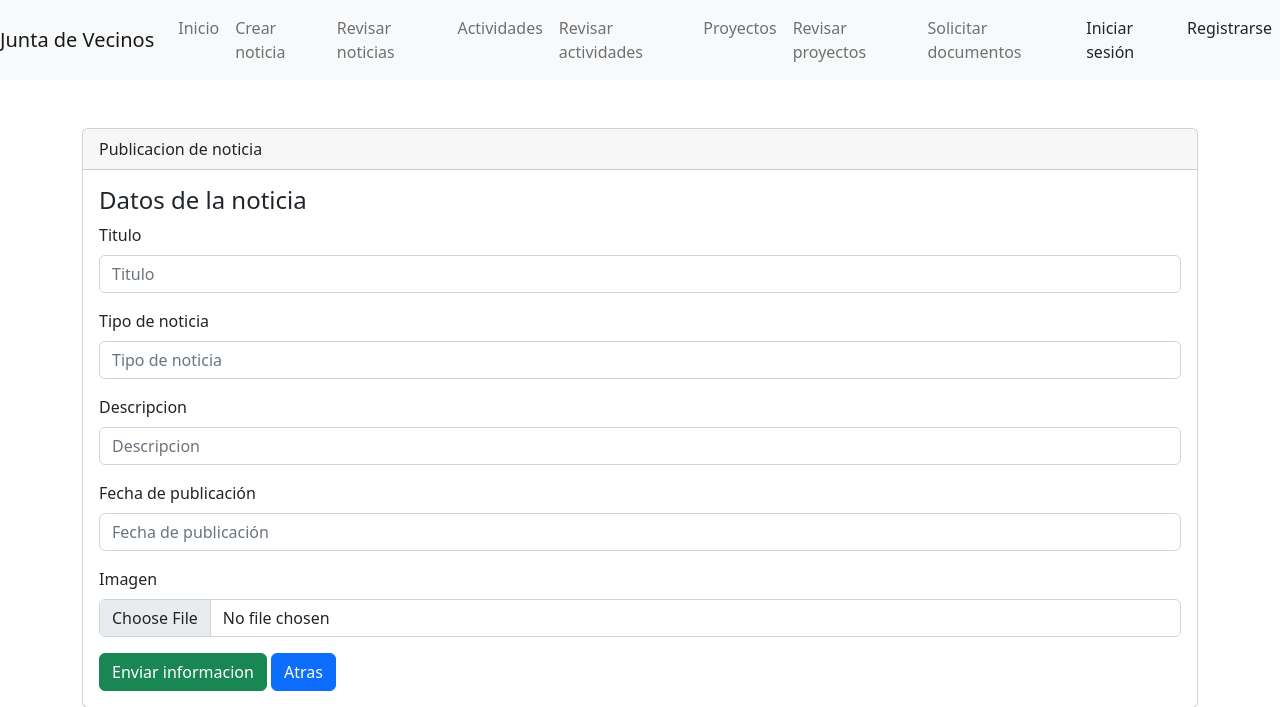
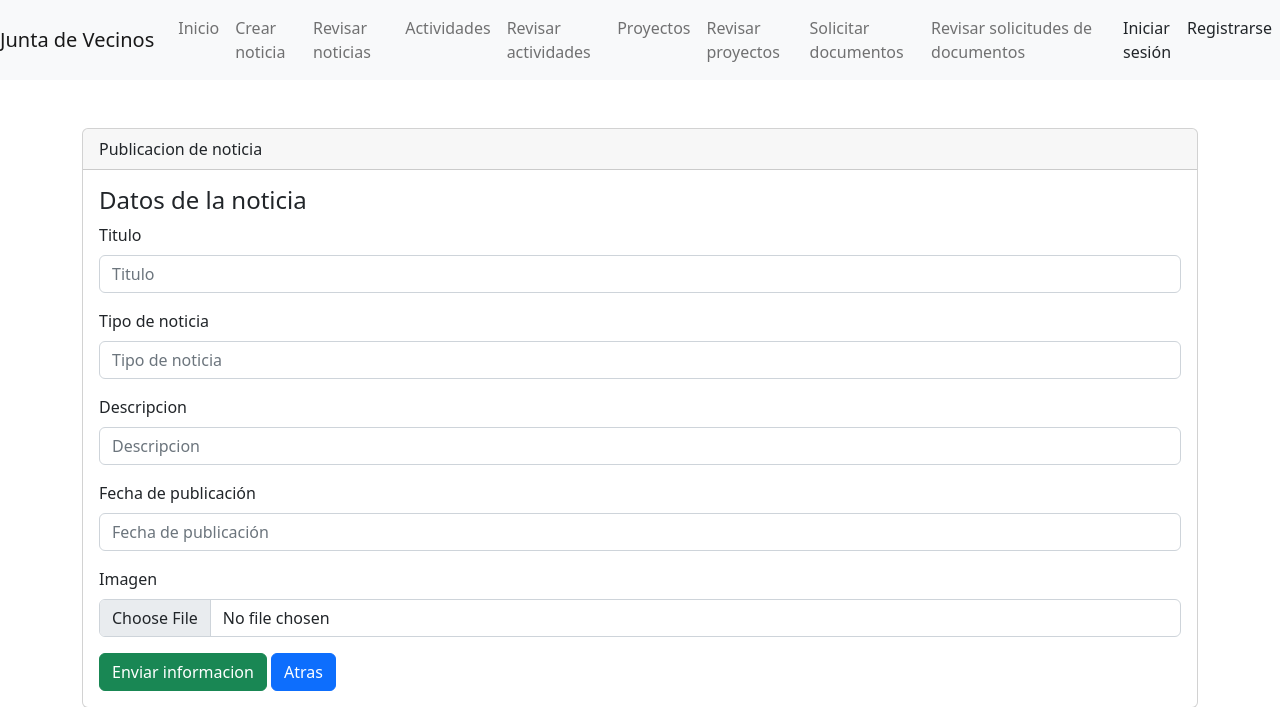
Before and after one commit to gio-m/SUT_JuntaVecinos, a Django app: page /juntas/crear in a window 1280 px wide. Shown: the top 707 px of the page. Run offline with Django 3.2, Linux system fonts and the light colour scheme; some libraries are stand-ins or nearby versions.

Commit message:
revisar documentos

```diff
--- a/juntavecinos/templates/base.html
+++ b/juntavecinos/templates/base.html
@@ -49,10 +49,13 @@
           <li class="nav-item">
             <a class="nav-link" href="{% url 'solicitud_documentos' %}">Solicitar documentos</a>
           </li>
+          <li class="nav-item">
+            <a class="nav-link" href="{% url 'revisardocumentos' %}">Revisar solicitudes de documentos</a>
+          </li>
 
         </ul>
       </div>
-      <ul class="navbar-nav ml-auto"> <!-- Para alinear a la derecha -->
+      <ul class="navbar-nav ml-auto">
         {% if request.user.is_authenticated %}
         <li class="nav-item"><a href="#" class="nav-link link-dark px-2">@{{ user.username | upper }}</a></li>
         <li class="nav-item"><a href="{% url 'logout' %}" class="nav-link link-dark px-2">Salir</a></li>
```
Also changed, not shown: juntavecinos/templates/juntas/revisardocumentos.html (added).
